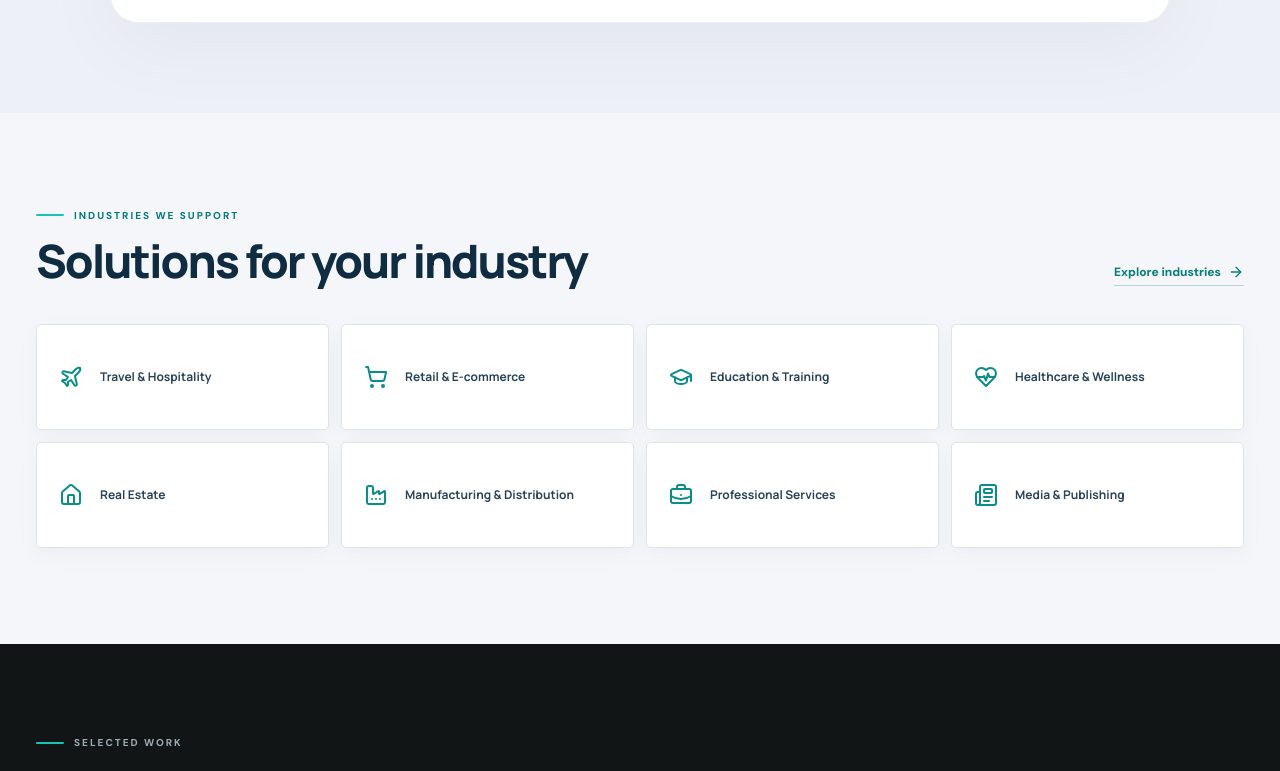
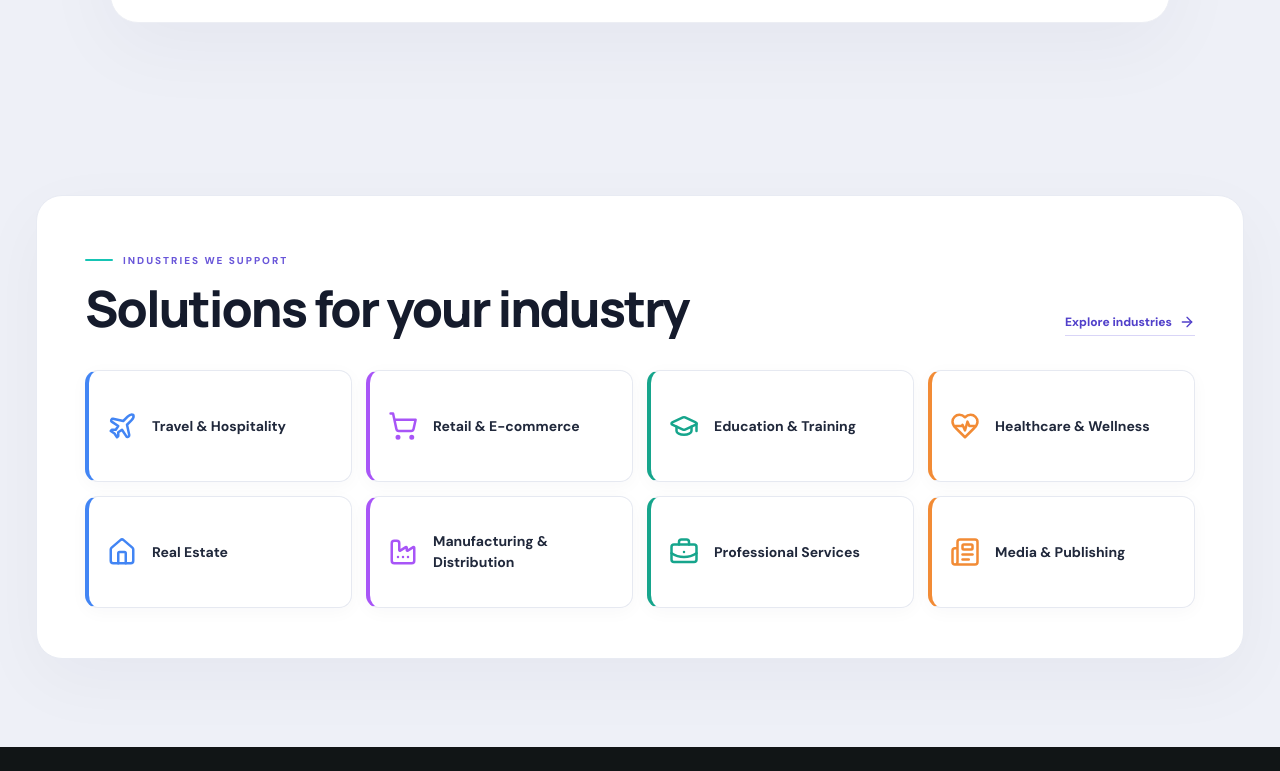
Before and after one commit to FarazAkhter660/Bandevi-Global-Group, a React (Vite) app in the folder bandevi-global-group/: page / in a window 1280 px wide. Shown: the part 2005-2776 px from the top of the page. Built offline with nearby package versions, Linux system fonts and the light colour scheme.

Commit message:
Style industries section with premium panel and accent category cards

```diff
--- a/bandevi-global-group/src/styles/reference-direction.css
+++ b/bandevi-global-group/src/styles/reference-direction.css
@@ -2,7 +2,8 @@
 :root{--ref-purple:#08052e;--ref-blue:#315cff;--ref-cyan:#17b7ee;--ref-ink:#111827;--ref-muted:#647084}
 body{background:#f3f5fa;color:var(--ref-ink)}
 .site-header{height:82px;background:rgba(7,5,39,.96);border-bottom:1px solid #ffffff12;box-shadow:none}
-.site-header .brand img{filter:none;opacity:1}\n.site-footer .brand img{filter:none;opacity:1}
+.site-header .brand img{filter:none;opacity:1}
+.site-footer .brand img{filter:none;opacity:1}
 .main-nav>a:not(.button){color:#c6c9e4;font-size:13px;font-weight:600}
 .main-nav>a.active,.main-nav>a:not(.button):hover{color:#fff}
 .main-nav>a.active:after,.main-nav>a:not(.button):hover:after{background:#6657ff}
@@ -101,3 +102,25 @@ body{background:#f3f5fa;color:var(--ref-ink)}
 .work-editorial .case-card:first-child .case-image{width:100%;min-height:500px;overflow:hidden;background:#cce8ed;display:flex;align-items:center;justify-content:center}
 .work-editorial .case-card:first-child .case-image img{width:100%;height:100%;max-width:100%;min-height:500px;object-fit:contain;object-position:center;display:block}
 @media(max-width:900px){.portfolio--editorial .project-card:first-child .project-image,.work-editorial .case-card:first-child .case-image{height:300px;min-height:300px}.portfolio--editorial .project-card:first-child .project-image img,.work-editorial .case-card:first-child .case-image img{height:100%;min-height:0}}
+
+
+/* Industries showcase: refined panel and crisp category tiles. */
+.industries-showcase{background:#eef0f7;padding:82px 0 88px}
+.industries-panel{max-width:1450px;background:#fff;border:1px solid #e8ebf3;border-radius:26px;padding:58px 48px 50px;box-shadow:0 22px 70px #121b3c0a}
+.industries-panel .section-heading{align-items:flex-end;margin-bottom:34px}
+.industries-panel .section-heading .eyebrow{color:#6956d9}
+.industries-panel .section-heading h2{color:#151b2c;font-size:clamp(34px,4vw,50px);letter-spacing:-2px}
+.industries-panel .section-heading p{color:#737e91}
+.industries-panel .section-heading .text-link{color:#5140ca;border-color:#d9d5f7}
+.industries-panel .industry-grid{grid-template-columns:repeat(4,minmax(0,1fr));gap:14px}
+.industries-panel .industry-card{min-height:112px;display:flex;flex-direction:row;align-items:center;justify-content:flex-start;text-align:left;gap:15px;padding:20px 18px;border:1px solid #e6e9f1;border-left:4px solid var(--industry-accent,#4b8cff);border-radius:13px;background:#fff;box-shadow:0 4px 18px #151b3008;transition:transform .22s ease,box-shadow .22s ease,border-color .22s ease}
+.industries-panel .industry-card:nth-child(4n+1){--industry-accent:#4285f4}
+.industries-panel .industry-card:nth-child(4n+2){--industry-accent:#a855f7}
+.industries-panel .industry-card:nth-child(4n+3){--industry-accent:#16a58c}
+.industries-panel .industry-card:nth-child(4n){--industry-accent:#f28b35}
+.industries-panel .industry-card svg{width:30px;height:30px;flex:0 0 30px;color:var(--industry-accent);stroke-width:2}
+.industries-panel .industry-card span{font:700 14px/1.45 "DM Sans",sans-serif;color:#20283b;max-width:none}
+.industries-panel .industry-card:hover{transform:translateY(-4px);border-color:#d8d9f1;box-shadow:0 15px 32px #151b3012}
+@media(max-width:1000px){.industries-panel{padding:44px 28px}.industries-panel .industry-grid{grid-template-columns:repeat(2,minmax(0,1fr))}}
+@media(max-width:650px){.industries-showcase{padding:58px 0}.industries-panel{padding:34px 18px 22px;border-radius:19px}.industries-panel .section-heading{align-items:flex-start;flex-direction:column;gap:14px}.industries-panel .section-heading h2{font-size:34px}.industries-panel .industry-grid{grid-template-columns:1fr 1fr;gap:10px}.industries-panel .industry-card{min-height:96px;padding:14px 11px;gap:10px}.industries-panel .industry-card svg{width:24px;height:24px;flex-basis:24px}.industries-panel .industry-card span{font-size:11px}}
+@media(max-width:390px){.industries-panel .industry-grid{grid-template-columns:1fr}}
```
